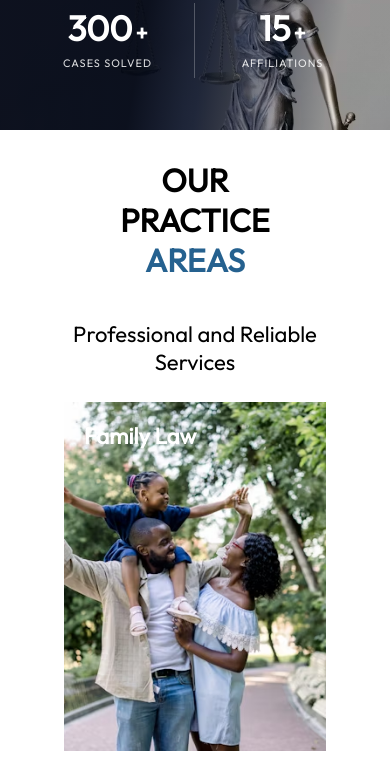
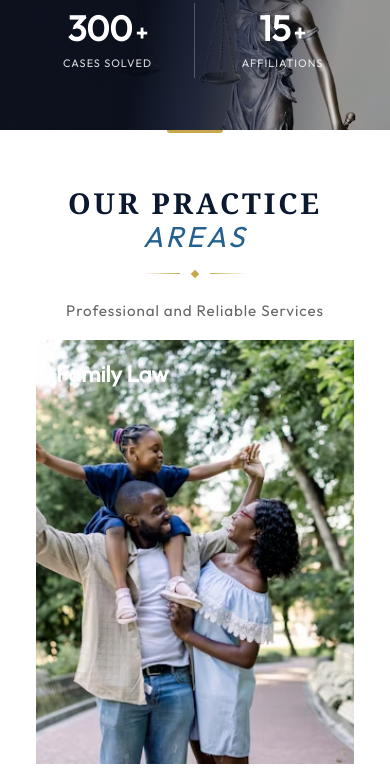
Before and after one commit to enochsarkodie/BLC, a React (Vite) app: page / in a window 390 px wide. Shown: the part 3120-3896 px from the top of the page. Built offline with nearby package versions, Linux system fonts and the light colour scheme.

Commit message:
correction of contents

```diff
--- a/src/components/PracticeAreas/PracticeAreas.css
+++ b/src/components/PracticeAreas/PracticeAreas.css
@@ -1,22 +1,116 @@
 .practice-area{
   padding: 0px 48px;
 }
-.practice-area h1{
-    padding: 30px 65px ;
-    text-align: center;
-    align-items: center;
-    justify-content: center;
-    font-weight: 800;
+/* ══════════════════════════════════════
+   PRACTICE AREA SECTION HEADER
+══════════════════════════════════════ */
+.practice-area {
+  text-align: center;
+  padding: 72px 24px 48px;
+  position: relative;
+  overflow: hidden;
 }
-.practice-area a{
-    color: #25618f;
+
+/* faint background watermark text */
+.practice-area::before {
+  content: 'LAW';
+  position: absolute;
+  top: 50%;
+  left: 50%;
+  transform: translate(-50%, -50%);
+  font-size: clamp(8rem, 20vw, 16rem);
+  font-weight: 900;
+  font-family: Georgia, serif;
+  color: rgba(37, 97, 143, 0.04);
+  letter-spacing: 0.2em;
+  pointer-events: none;
+  user-select: none;
+  white-space: nowrap;
+  z-index: 0;
 }
-.practice-area p{
-    padding: 10px ;
-    text-align: center;
-    align-items: center;
-    justify-content: center;
-    font-size: 22px;
+
+/* gold top accent bar */
+.practice-area::after {
+  content: '';
+  display: block;
+  position: absolute;
+  top: 0; left: 50%;
+  transform: translateX(-50%);
+  width: 56px; height: 3px;
+  background: #c9a84c;
+  border-radius: 0 0 3px 3px;
+}
+
+.practice-area h1 {
+  position: relative;
+  z-index: 1;
+  font-family: 'Cormorant Garamond', Georgia, serif;
+  font-size: clamp(1.8rem, 5vw, 3rem);
+  font-weight: 700;
+  letter-spacing: 0.1em;
+  color: #0a192f;
+  margin: 0 0 4px;
+  line-height: 1.15;
+  padding: 0;
+}
+
+.practice-area a {
+  color: #25618f;
+  font-style: italic;
+  font-weight: 400;
+  text-decoration: none;
+}
+
+/* ornamental divider */
+.practice-area-rule {
+  position: relative;
+  z-index: 1;
+  display: flex;
+  align-items: center;
+  justify-content: center;
+  gap: 12px;
+  margin: 18px auto 20px;
+  width: fit-content;
+}
+
+.practice-area-rule::before,
+.practice-area-rule::after {
+  content: '';
+  display: block;
+  width: 56px;
+  height: 1px;
+  background: linear-gradient(90deg, transparent, #c9a84c);
+}
+.practice-area-rule::after {
+  background: linear-gradient(90deg, #c9a84c, transparent);
+}
+
+.practice-area-diamond {
+  width: 6px;
+  height: 6px;
+  background: #c9a84c;
+  transform: rotate(45deg);
+  flex-shrink: 0;
+}
+
+.practice-area p {
+  position: relative;
+  z-index: 1;
+  font-size: clamp(0.95rem, 2vw, 1.1rem);
+  font-weight: 300;
+  color: #676767;
+  letter-spacing: 0.06em;
+  max-width: 480px;
+  margin: 0 auto;
+  line-height: 1.8;
+  padding: 0;
+}
+
+/* ── RESPONSIVE ── */
+@media (max-width: 540px) {
+  .practice-area { padding: 56px 20px 36px; }
+  .practice-area-rule::before,
+  .practice-area-rule::after { width: 36px; }
 }
 .practice {
   display: grid;
--- a/src/components/PracticeAreas/PracticeAreas.jsx
+++ b/src/components/PracticeAreas/PracticeAreas.jsx
@@ -11,8 +11,11 @@ import image_4 from '../../assets/estate.jpg'
 const PracticeAreas = () => {
   return (
     <div className='practice-area'>
-      <h1>OUR PRACTICE <a>AREAS</a></h1>
-      <p>Professional and Reliable Services</p>
+  <h1>OUR PRACTICE <a>AREAS</a></h1>
+  <div className="practice-area-rule">
+    <span className="practice-area-diamond" />
+  </div>
+  <p>Professional and Reliable Services</p>
 
       <div className="practice">
         <div className="practice-card">
@@ -33,7 +36,7 @@ const PracticeAreas = () => {
           <div className="overlay">
           <p> Legal support for businesses, contracts, compliance, and corporate
             governance.</p>
-          <Link to="/practice-areas/corperate-law"className='practice-button' >
+          <Link to="/practice-areas/corporate-law"className='practice-button' >
           Learn more
          </Link>
           </div>
--- a/src/pages/ContactPage.jsx
+++ b/src/pages/ContactPage.jsx
@@ -35,10 +35,10 @@ const ContactPage = () => {
     }
   };
   const infoCards = [
-  { icon: "📍", title: "Office Address",  content: <>25 Independence Avenue<br />Accra, Ghana</> },
+  { icon: "📍", title: "Office Address",  content: <>Effiakuma Post Office<br />Takoradi, Ghana</> },
   { icon: "📞", title: "Phone",           content: <a href="tel:+233201234567">+233 20 123 4567</a> },
-  { icon: "✉️", title: "Email",           content: <a href="mailto:info@yourlawfirm.com">info@yourlawfirm.com</a> },
-  { icon: "🕐", title: "Working Hours",   content: <>Mon – Fri &nbsp;·&nbsp; 9AM – 6PM<br /><span style={{fontSize:'0.8rem', opacity:0.6}}>Sat: 10AM – 2PM</span></> },
+  { icon: "✉️", title: "Email",           content: <a href="mailto:info@blacklawfirm.com">info@blacklawconsult.com</a> },
+  { icon: "🕐", title: "Working Hours",   content: <>Mon – Fri &nbsp;·&nbsp; 8AM – 8PM<br /><span style={{fontSize:'0.8rem', opacity:0.6}}>Sat: 10AM – 2PM</span></> },
 ];
   return (
     <div className='contact-page'>
@@ -77,12 +77,12 @@ const ContactPage = () => {
             <div className="contact-map">
               <iframe
                 title="Office Location"
-                src="https://www.google.com/maps?q=Accra,Ghana&output=embed"
+                src="https://www.google.com/maps?q=Takoradi,Ghana&output=embed"
                 loading="lazy"
                 allowFullScreen
                 referrerPolicy="no-referrer-when-downgrade"
               />
-              <div className="contact-map-label">📍 Accra, Ghana</div>
+              <div className="contact-map-label">📍 Takoradi , Ghana</div>
             </div>
 
           </div>
--- a/src/pages/PracticePage.css
+++ b/src/pages/PracticePage.css
@@ -173,12 +173,14 @@
   font-size: clamp(1rem, 1.8vw, 1.15rem);
   color: #1a3a52;
   line-height: 1.5;
+  text-align: justify;
 }
 
 .tab-content p {
   line-height: 1.85;
   color: #666;
   font-size: 0.97rem;
+  text-align: justify;
 }
 
 /* ══════════════════════════════════════
--- a/src/pages/TeamPage.jsx
+++ b/src/pages/TeamPage.jsx
@@ -19,28 +19,28 @@ const TeamPage = () => {
   {
     id: "emmanuel-buabeng-tsibuah",
     name: "Emmanuel Buabeng Tsibuah",
-    title: "Senior Partner",
+    title: "MASTER OF CHAMBERS",
     image: lawyer3,
     bio: "Emmanuel Buabeng Tsibuah, the Master of Chambers has over fourteen years of legal experience. In his several years of practice, he served as Head of Litigation for a renowned Law Firm in Takoradi where he helped unravel very complex legal challenges and also lectured in law related courses in a number of institutions.He holds a B.A and an LLB from the University of Ghana and a qualifying certificate in law from the Ghana School of Law. He is a good standing member of the Ghana Bar Association.He has over the years carved a niche for himself in the handling of land related issues, chieftaincy matters, family law matters and general litigation. Indeed, by reason of his varied experience has been consulted extensively and also represented several traditional leaders, individuals and corporate entities in very key and contentious matters.He has participated in several conferences, seminars, symposia and others and also won various awards within and without the legal community.",
   },
   {
     id: "joshua-gyan",
     name: "Joshua Gyan-Mensah",
-    title: "Associate",
+    title: "FIRM MANAGER",
     image: lawyer2,
     bio: "Joshua is a legal practitioner whose practice extends across diverse areas of legal practice including land and title disputes, criminal litigation, commercial litigation, and banking and secured transactions. He advises corporate entities, financial institutions, traditional authorities, and private clients on matters involving large-scale land interests, stool property governance, commercial and corporate disputes. He holds an LL.B. from Central University and the Professional Law Certificate from the Ghana School of Law, and was called to the Ghana Bar in 2023 Joshua is known for his disciplined litigation strategy, strong command of statutory and customary land law, and precise procedural advocacy. He also advises on matters relating to natural resources, land-based investments, and regulatory compliance within Ghana’s evolving legal framework.",
   },
   {
     id: "sharon-vanessa-gyan-mensah",
     name: "Sharon Vanessa Gyan-Mensah",
-    title: "Managing Partner",
+    title: "LAWYER",
     image: lawyer4,
     bio: "Sharon Vanessa Gyan-Mensah is a dedicated and promising legal practitioner. She demonstrates strong professional commitment, sound legal knowledge, and a passion for excellence in the legal profession.She holds an LL.B from the Kwame Nkrumah University of Science and Technology, a Qualifying Certificate in Law from the Ghana School of Law an LLM candidate from Kwame Nkrumah University of Science and Technology She is a member in good standing of the Ghana Bar Association.Sharon is committed to building a solid foundation in legal practice through diligence, integrity, and continuous learning. She has participated in several conferences and seminars aimed at enhancing professional development and deepening her understanding of emerging legal trends and practice areas.She approaches each task with dedication and professionalism, steadily carving a path for herself within the legal community.",
   },
   {
     id: "moses-benefo-antwi",
     name: "Moses Benefo Antwi ",
-    title: "Associate",
+    title: "LAWYER",
     image: lawyer5,
     bio: "Moses Benefo Antwi is a private legal practitioner who is specialised in the specialty of corporate and commercial law, sports and entertainment disputes, criminal litigation, family law, ADR matters, human rights issues, constitutional law matters, intellectual property matters, natural resources disputes, inter alia.He holds an MAJM from Sikkim Manipal University, an LLB from Ghana Institute of Management and Public Administration(GIMPA) and a Professional Law Certificate from the Ghana School of Law. He is a member in good standing of the Ghana Bar Association.Typified features of Moses are his expert opinions and advice on legal matters, wisdom and discernment, possessing physical and intellectual stamina, presence in court, humility, honesty, hardworking, humanity and human relations. Above all, he is a people’s person in the legal ecosystem.",
   },
```
Also changed, not shown: src/components/Testimonial/Testimonial.jsx (+7 -7 lines), src/pages/AboutPage.jsx (+58 -57 lines), src/pages/PracticePage.jsx (+14 -20 lines).
